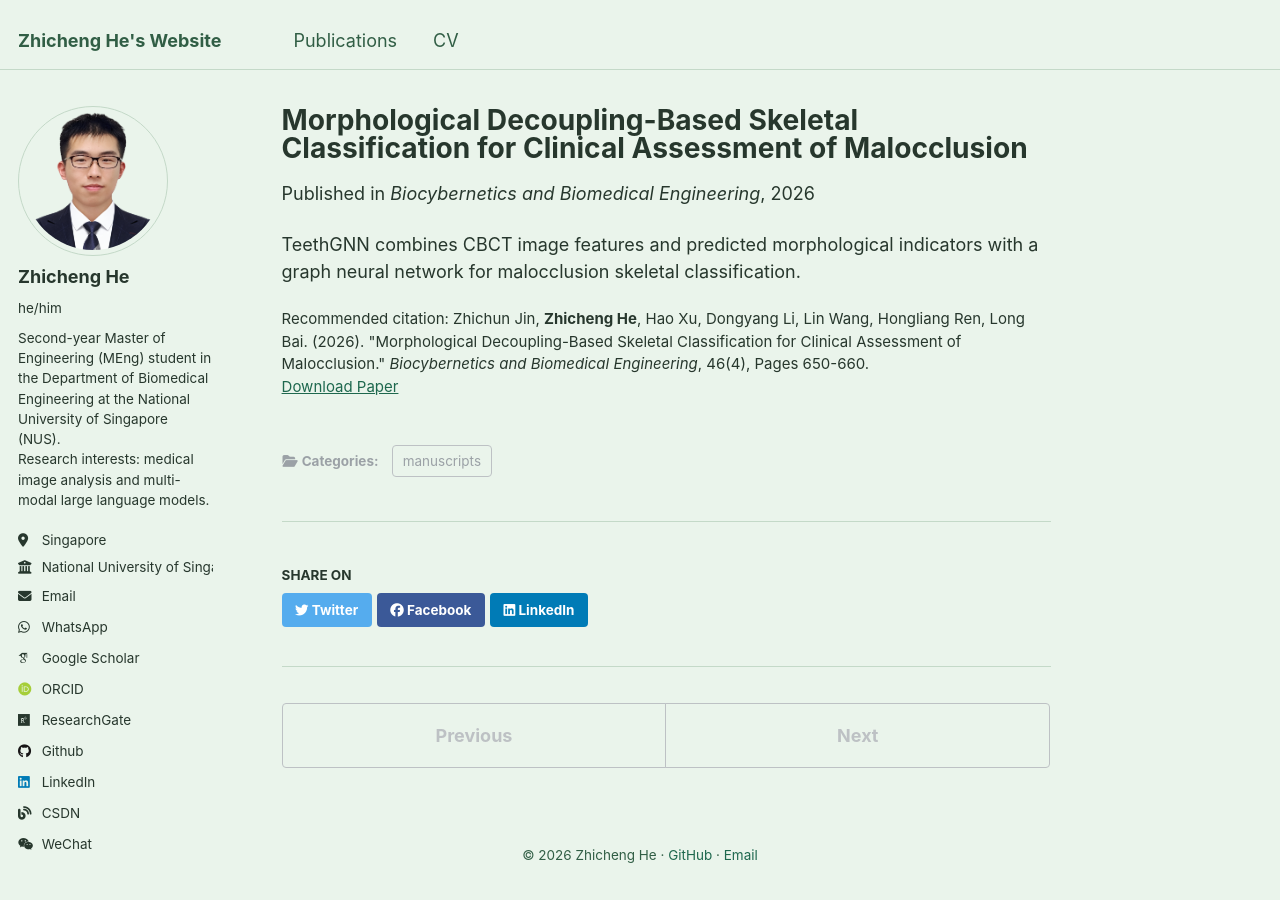
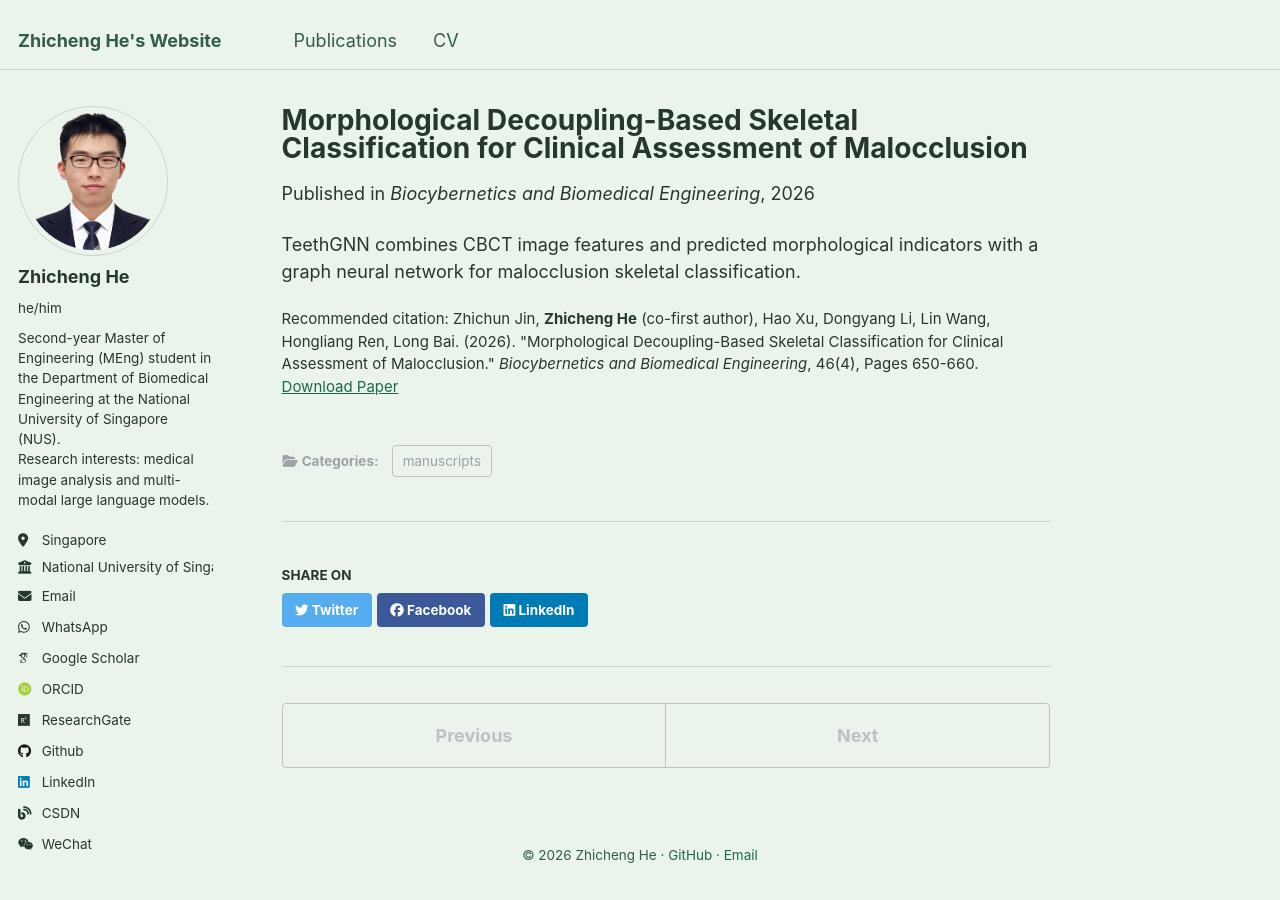
Before and after one commit to hezhicheng2002/hezhicheng2002.github.io, a Jekyll site: the page built from _publications/2026-09-09-teethgnn.md, in a window 1280 px wide. Built offline with Jekyll 4.4.1, drawn with Linux system fonts in a browser that asks for light colours; some web fonts are replaced.

Commit message:
Select TeethGNN and mark co-first authorship

```diff
--- a/_publications/2026-09-09-teethgnn.md
+++ b/_publications/2026-09-09-teethgnn.md
@@ -7,7 +7,7 @@ excerpt: 'A CBCT-based graph framework for skeletal classification of malocclusi
 date: 2026-09-09
 venue: 'Biocybernetics and Biomedical Engineering'
 paperurl: 'https://arxiv.org/abs/2609.09801'
-citation: 'Zhichun Jin, <strong>Zhicheng He</strong>, Hao Xu, Dongyang Li, Lin Wang, Hongliang Ren, Long Bai. (2026). &quot;Morphological Decoupling-Based Skeletal Classification for Clinical Assessment of Malocclusion.&quot; <i>Biocybernetics and Biomedical Engineering</i>, 46(4), Pages 650-660.'
+citation: 'Zhichun Jin, <strong>Zhicheng He</strong> (co-first author), Hao Xu, Dongyang Li, Lin Wang, Hongliang Ren, Long Bai. (2026). &quot;Morphological Decoupling-Based Skeletal Classification for Clinical Assessment of Malocclusion.&quot; <i>Biocybernetics and Biomedical Engineering</i>, 46(4), Pages 650-660.'
 ---
 
 TeethGNN combines CBCT image features and predicted morphological indicators with a graph neural network for malocclusion skeletal classification.
```
Also changed, not shown: _pages/about.md (+1 -1 lines).
